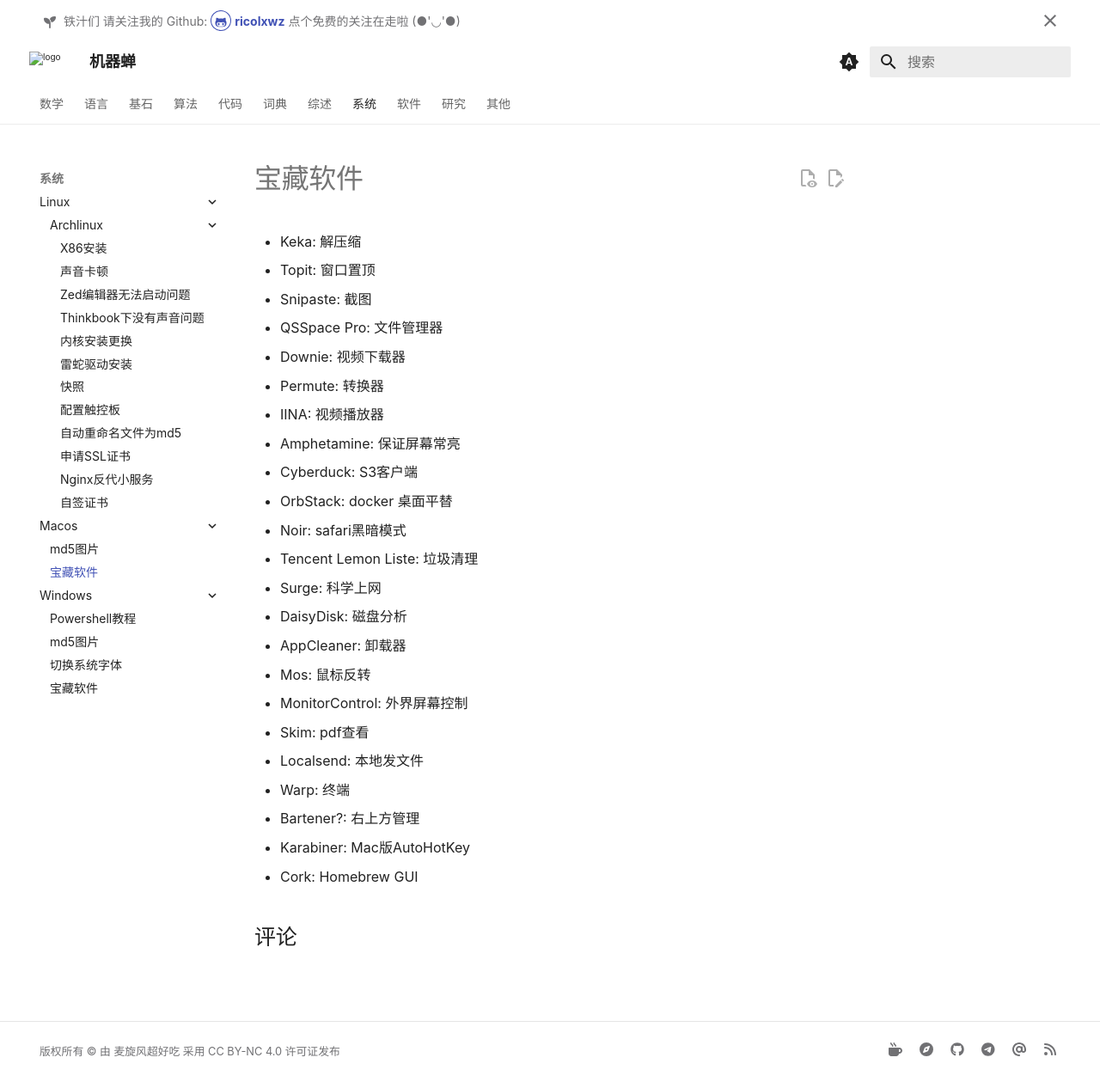
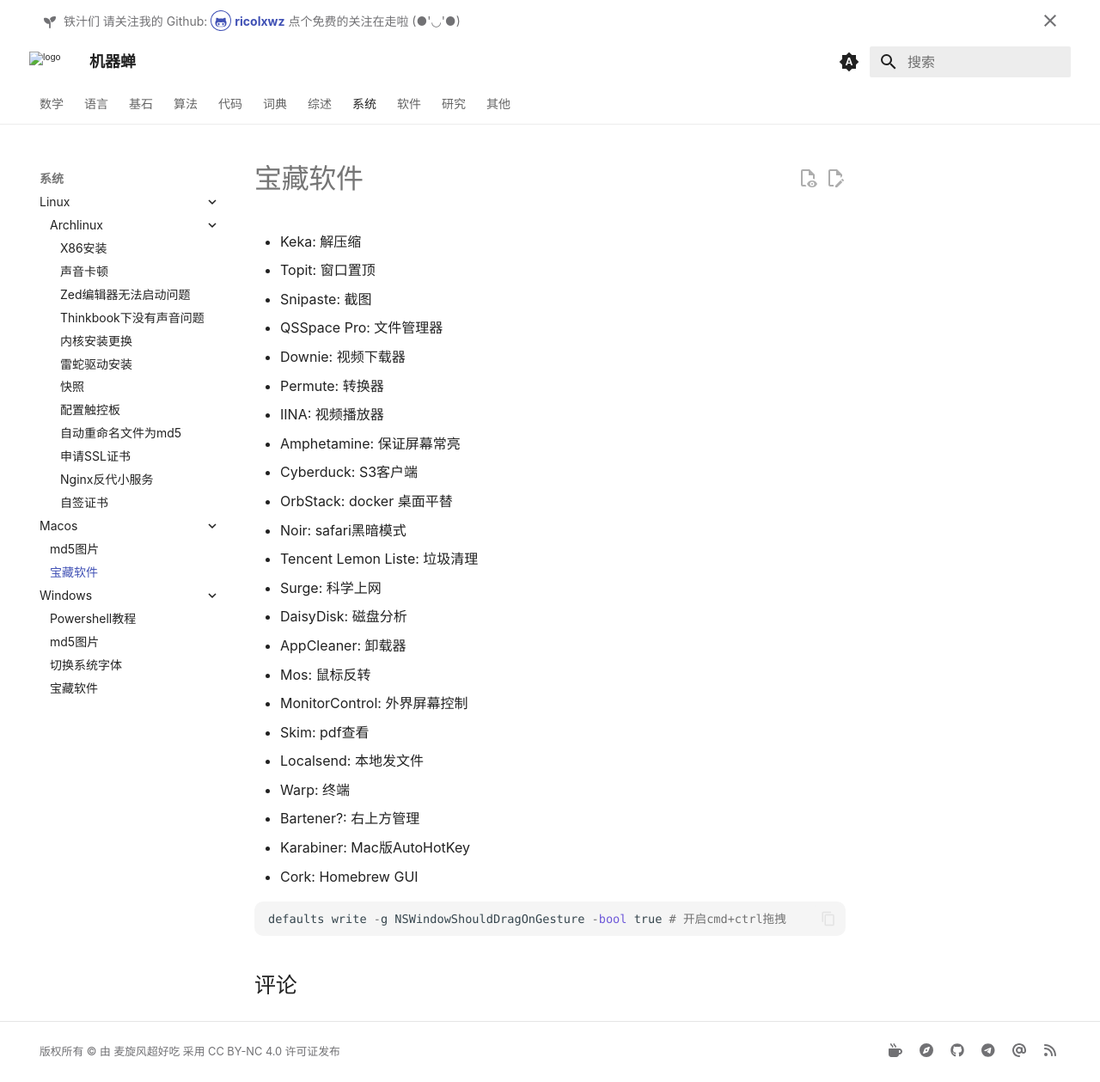
Before and after one commit to ricolxwz/note, an MkDocs documentation site: the page built from docs/os/macos/software.md, in a window 1280 px wide and 1259 px high. Shown: the whole window at 86% size. Built offline with MkDocs 1.6.1 and Material for MkDocs 9.7.7, drawn with Linux system fonts in a browser that asks for light colours; some web fonts are replaced; comment, search, counter and statistics services are not loaded; a style sheet for code colours, icons or effects is not loaded.

Commit message:
docs: update software.md

````diff
--- a/docs/os/macos/software.md
+++ b/docs/os/macos/software.md
@@ -26,3 +26,7 @@
 * Bartener?: 右上方管理
 * Karabiner: Mac版AutoHotKey
 * Cork: Homebrew GUI
+
+```
+defaults write -g NSWindowShouldDragOnGesture -bool true # 开启cmd+ctrl拖拽
+```
````
